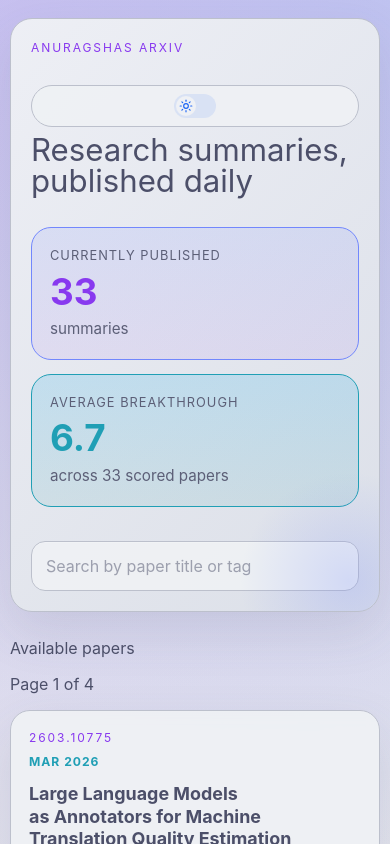
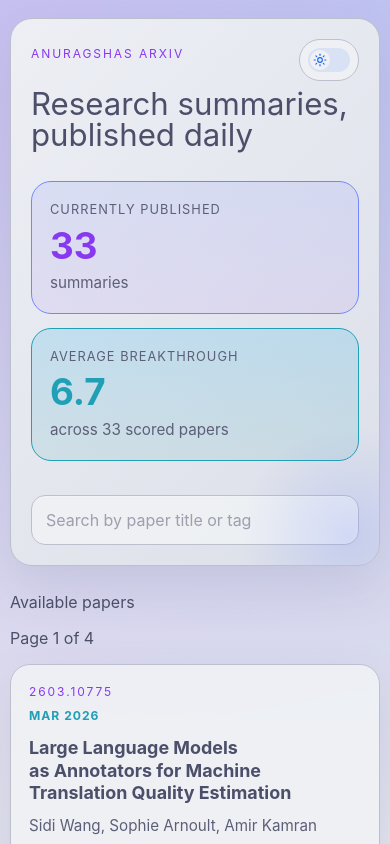
Before and after one commit to anuragshas/paper-summaries-site, a React (Vite) app: page / in a window 390 px wide. Shown: the top 844 px of the page. Built offline with nearby package versions, Linux system fonts and the light colour scheme.

Commit message:
fix: polish Pages summary header controls

```diff
--- a/src/pages/PaperPage.tsx
+++ b/src/pages/PaperPage.tsx
@@ -1,4 +1,5 @@
 import { useEffect, useState } from 'react';
+import { ArrowLeft } from 'lucide-react';
 import { Link, useParams } from 'react-router-dom';
 import { ThemeToggle } from '../components/ThemeToggle';
 import { loadSummary } from '../data/loader';
@@ -23,7 +24,9 @@ export function PaperPage() {
   return (
     <main className="shell">
       <div className="back-row">
-        <Link to="/">Back to all papers</Link>
+        <Link to="/" className="back-link" aria-label="Back to all papers">
+          <ArrowLeft size={18} />
+        </Link>
         <ThemeToggle />
       </div>
       {error ? <div className="card error-card">{error}</div> : null}
--- a/src/styles.css
+++ b/src/styles.css
@@ -263,6 +263,7 @@ a {
 .theme-toggle {
   display: inline-flex;
   align-items: center;
+  margin-left: auto;
   border: 1px solid var(--line);
   border-radius: 999px;
   padding: 8px;
@@ -324,6 +325,24 @@ a {
   justify-content: space-between;
   gap: 12px;
   margin: 24px 0 14px;
+}
+
+.back-link {
+  display: inline-flex;
+  align-items: center;
+  justify-content: center;
+  width: 40px;
+  height: 40px;
+  border: 1px solid var(--line);
+  border-radius: 999px;
+  background: var(--button-bg);
+  color: var(--text);
+  transition: transform 0.18s ease, border-color 0.18s ease;
+}
+
+.back-link:hover {
+  transform: translateX(-1px);
+  border-color: var(--accent);
 }
 
 .card-list,
@@ -488,13 +507,14 @@ pre {
 
 @media (max-width: 800px) {
   .hero-header-row {
-    align-items: flex-start;
-    flex-direction: column;
+    align-items: center;
+    flex-direction: row;
+    justify-content: space-between;
   }
 
   .theme-toggle {
-    width: 100%;
-    justify-content: center;
+    width: auto;
+    justify-content: flex-start;
   }
 
   .hero-grid {
@@ -544,6 +564,12 @@ pre {
     flex-direction: column;
   }
 
+  .back-row {
+    align-items: center;
+    flex-direction: row;
+    justify-content: space-between;
+  }
+
   .paper-card-header {
     flex-direction: column;
     gap: 6px;
```
